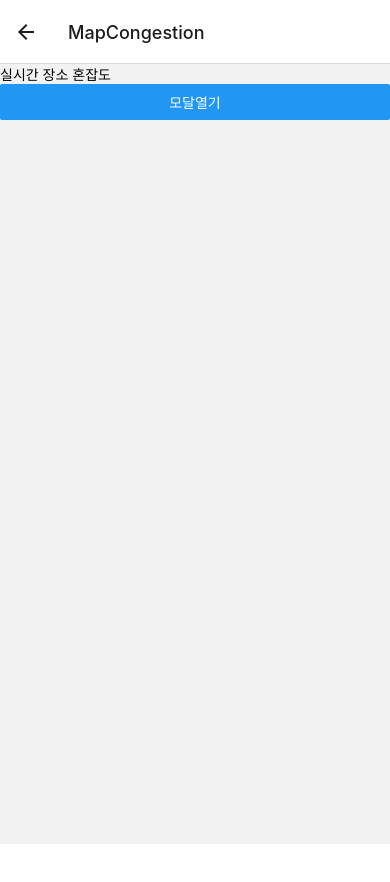
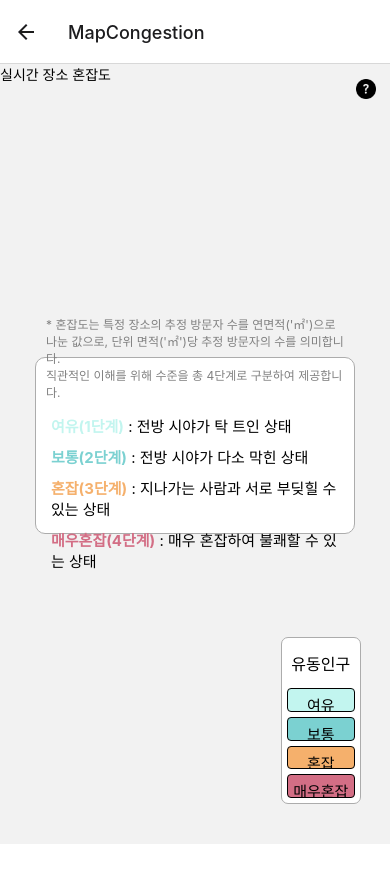
Before and after one commit to Man-ta/Manta-Front, a React Native app: screen /MapCongestion in a window 390 px wide. Shown: the top 882 px of the page. Before the commit the page ends 844 px from the top, so only its background shows below. Built offline with nearby package versions, Linux system fonts and the light colour scheme; no server answers.

Commit message:
commit status 0807 19:15

```diff
--- a/screens/MapCongestion.tsx
+++ b/screens/MapCongestion.tsx
@@ -1,4 +1,4 @@
-import { View, Text } from "react-native"
+import { View, Text, StyleSheet, Image } from "react-native"
 import React, { useState, useEffect } from 'react';
 import axios from 'axios';
 import { MapModal } from "./modal/MapModal";
@@ -42,14 +42,159 @@ const MapCongestion = () => {
 
   return (
     <>
-      <View>
+      <View style={styles.container}>
         <Text>
           실시간 장소 혼잡도
         </Text>
-        <MapModal />
+        {/* <MapModal /> */}
+
+        <View style={styles.explainContainer}>
+          <View style={styles.explainView}>
+            <Text style={styles.ex_congestion}>
+              * 혼잡도는 특정 장소의 추정 방문자 수를 연면적('㎡')으로 나눈 값으로, 단위 면적('㎡')당 추정 방문자의 수를 의미합니다. {'\n'}
+              직관적인 이해를 위해 수준을 총 4단계로 구분하여 제공합니다.
+            </Text>
+            <Text style={styles.ex_levelOne}><Text style={{ color: '#C2F5EF', fontWeight: 'bold' }}>여유(1단계)</Text> : 전방 시야가 탁 트인 상태</Text>
+            <Text style={styles.ex_levelTwo}><Text style={{ color: '#7BD1D1', fontWeight: 'bold' }}>보통(2단계)</Text> : 전방 시야가 다소 막힌 상태</Text>
+            <Text style={styles.ex_levelThree}><Text style={{ color: '#F5B06C', fontWeight: 'bold' }}>혼잡(3단계)</Text> : 지나가는 사람과 서로 부딪힐 수 있는 상태</Text>
+            <Text style={styles.ex_levelFour}><Text style={{ color: '#D36E85', fontWeight: 'bold' }}>매우혼잡(4단계)</Text> : 매우 혼잡하여 불쾌할 수 있는 상태</Text>
+          </View>
+        </View>
+
+        <Image source={require('../assets/images/question-icon.png')} style={styles.questionIcon} />
+        <View style={styles.infoView}>
+          <Text style={styles.floatingPop}>유동인구</Text>
+          <Text style={styles.info_levelOne}>여유</Text>
+          <Text style={styles.info_levelTwo}>보통</Text>
+          <Text style={styles.info_levelThree}>혼잡</Text>
+          <Text style={styles.info_levelFour}>매우혼잡</Text>
+        </View>
+
       </View>
+
     </>
   )
 }
 
 export { MapCongestion };
+
+const styles = StyleSheet.create({
+  container: {
+    flex: 1,
+    width: '100%',
+    height: '100%',
+  },
+  questionIcon: {
+    width: 20,
+    height: 20,
+    position: 'absolute',
+    top: 15,
+    right: 14,
+  },
+  explainContainer: {
+    flex: 1,
+    alignItems: 'center',
+    top: '35%'
+  },
+  explainView: {
+    backgroundColor: 'white',
+    borderRadius: 10,
+    width: 320,
+    height: 177,
+    justifyContent: 'center',
+    borderWidth: 1,
+    borderColor: '#ACACAC'
+  },
+  ex_congestion: {
+    fontSize: 12,
+    color: 'gray',
+    paddingLeft: 10,
+    paddingRight: 10,
+  },
+  ex_levelOne: {
+    marginTop: 10,
+    fontSize: 15,
+    padding: 5,
+    textAlign: 'left',
+    marginLeft: 10,
+  },
+  ex_levelTwo: {
+    fontSize: 15,
+    padding: 5,
+    textAlign: 'left',
+    marginLeft: 10,
+  },
+  ex_levelThree: {
+    fontSize: 15,
+    padding: 5,
+    textAlign: 'left',
+    marginLeft: 10,
+  },
+  ex_levelFour: {
+    fontSize: 15,
+    padding: 5,
+    textAlign: 'left',
+    marginLeft: 10,
+  },
+  infoView: {
+    position: 'absolute',
+    width: 80,
+    height: 167,
+    bottom: 40,
+    left: '72%',
+    borderWidth: 1,
+    borderRadius: 7,
+    borderColor: '#ACACAC',
+    backgroundColor: 'white',
+    padding: 5,
+  },
+  floatingPop: {
+    fontSize: 16,
+    textAlign: 'center',
+    marginTop: 8,
+  },
+  info_levelOne: {
+    fontSize: 15,
+    backgroundColor: '#C2F5EF',
+    marginTop: 13,
+    padding: 5,
+    borderWidth: 1,
+    borderRadius: 4,
+    borderColor: 'black',
+    overflow: 'hidden',
+    textAlign: 'center',
+  },
+  info_levelTwo: {
+    fontSize: 15,
+    backgroundColor: '#7BD1D1',
+    marginTop: 5,
+    padding: 5,
+    borderWidth: 1,
+    borderRadius: 4,
+    borderColor: 'black',
+    overflow: 'hidden',
+    textAlign: 'center',
+  },
+  info_levelThree: {
+    fontSize: 15,
+    backgroundColor: '#F5B06C',
+    marginTop: 5,
+    padding: 5,
+    borderWidth: 1,
+    borderRadius: 4,
+    borderColor: 'black',
+    overflow: 'hidden',
+    textAlign: 'center',
+  },
+  info_levelFour: {
+    fontSize: 15,
+    backgroundColor: '#D36E85',
+    marginTop: 5,
+    padding: 5,
+    borderWidth: 1,
+    borderRadius: 4,
+    borderColor: 'black',
+    overflow: 'hidden',
+    textAlign: 'center',
+  },
+});
```
Also changed, not shown: assets/images/question-icon.png (added).
